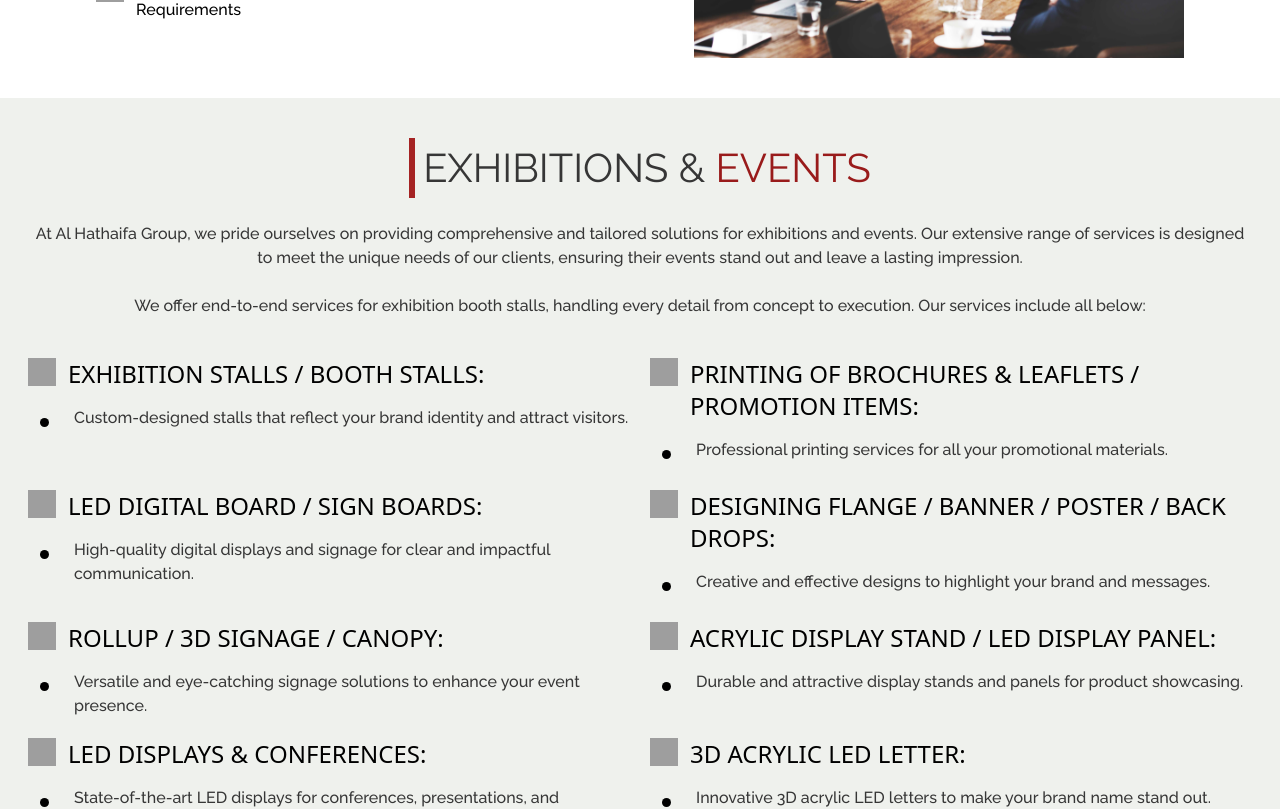
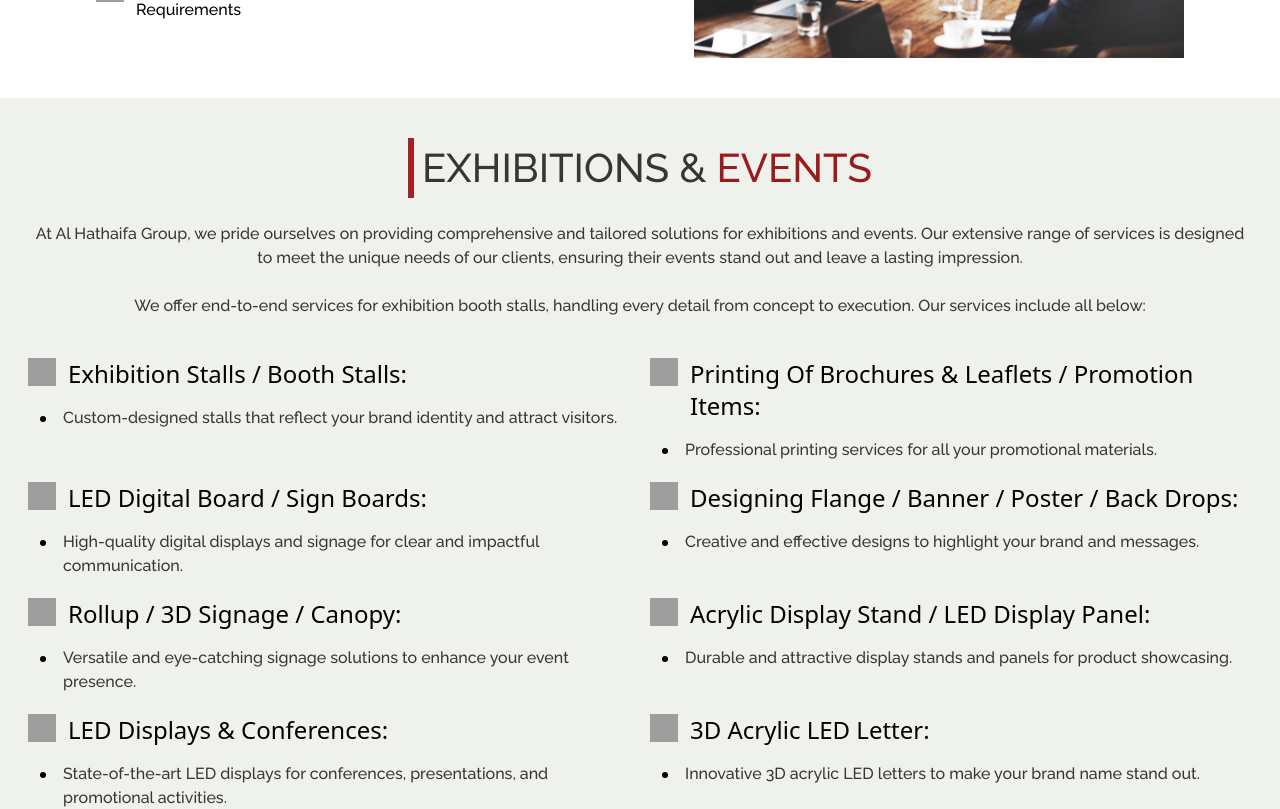
Before and after one commit to fielmente8777/al-hathaifa, a React (Create React App) app: page / in a window 1280 px wide. Shown: the part 6140-6949 px from the top of the page. Built offline with nearby package versions, Linux system fonts and the light colour scheme; grey boxes are pictures that could not be loaded; a web font is replaced by a local one.

Commit message:
Add Exhibition section

```diff
--- a/src/components/Exhibitions.jsx
+++ b/src/components/Exhibitions.jsx
@@ -41,10 +41,10 @@
             <div className='max-w-[1224px] mx-auto flex flex-col items-center gap-3 md:gap-6 py-10 max-md:px-5'>
 
 
-                <div className="flex gap-3 self-center max-md:self-start text-4xl  text-red-800 uppercase  leading-[60px]">
+                <div className="flex gap-3 self-center max-md:self-start text-4xl text-red-800 uppercase  leading-[60px]">
                     <div className='' style={{ borderLeft: "6px solid #A52323" }}>
                         <div className="pl-2 grow text-[#363636]   max-md:text-4xl">
-                            <h1>Exhibitions & <span className="text-red-800">Events</span></h1>
+                            <h1 className='font-medium'>Exhibitions & <span className="text-red-800 font-medium">Events</span></h1>
                         </div>
                     </div>
                 </div>
@@ -67,13 +67,13 @@
                                     src="https://cdn.builder.io/api/v1/image/assets/TEMP/3d705407f0be3bbd6fc12e47deb5722856d449d74194f14ba1f2656bce0846e0?"
                                     className="shrink-0 max-md:mt-1 w-7 aspect-square "
                                 />
-                                <div className="max-md:max-w-full">
+                                <h3 className="max-md:max-w-full font-normal text-black capitalize">
                                     {data.head}
-                                </div>
+                                </h3>
                             </div>
-                            <div className="mt-4 ml-3 flex">
+                            <div className="mt-4 text-base font-medium ml-3 flex">
                                 <li></li>
-                                <p className=' text-base font-medium leading-6 text-[#363636] max-md:mt-1 max-md:text-justify'>
+                                <p className='text-base font-medium leading-6 text-[#363636]  max-md:text-justify'>
                                     {data.para}
                                 </p>
 
```
